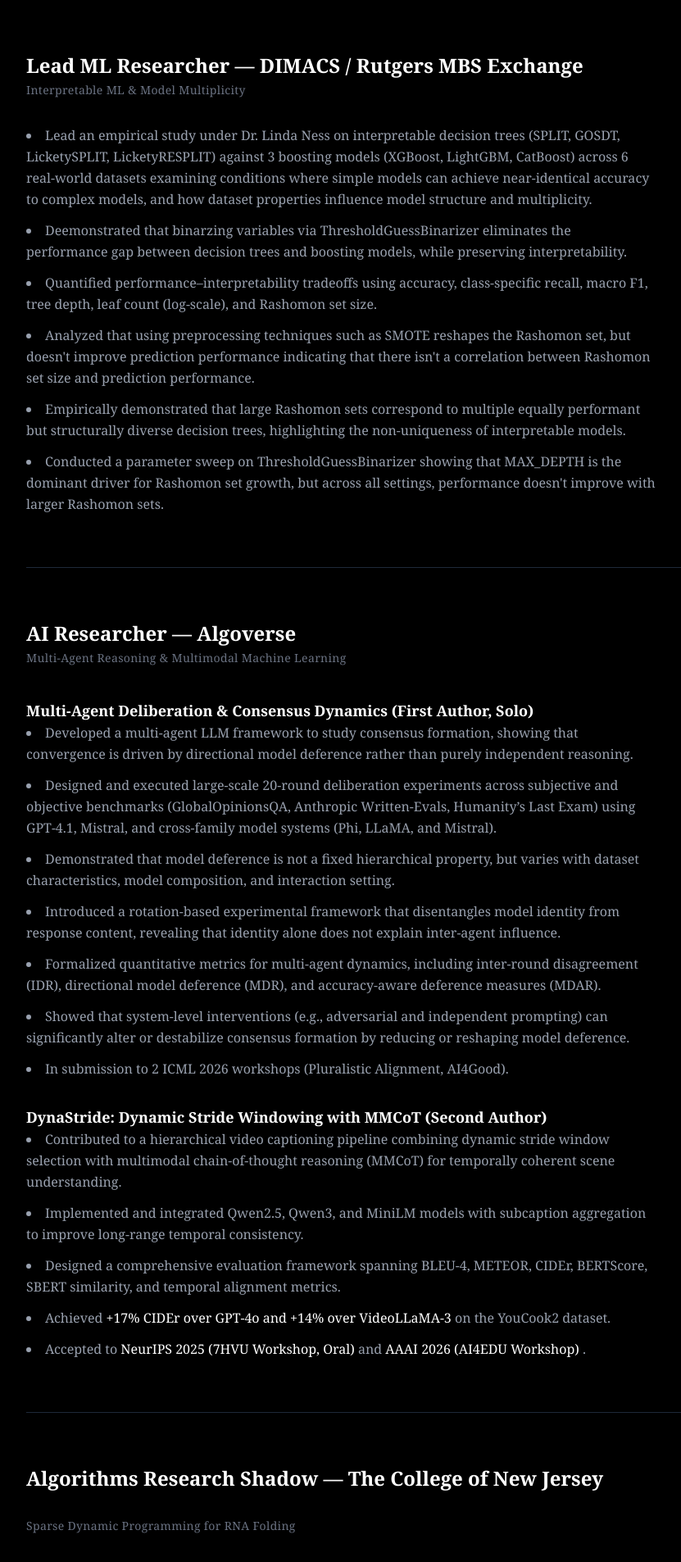
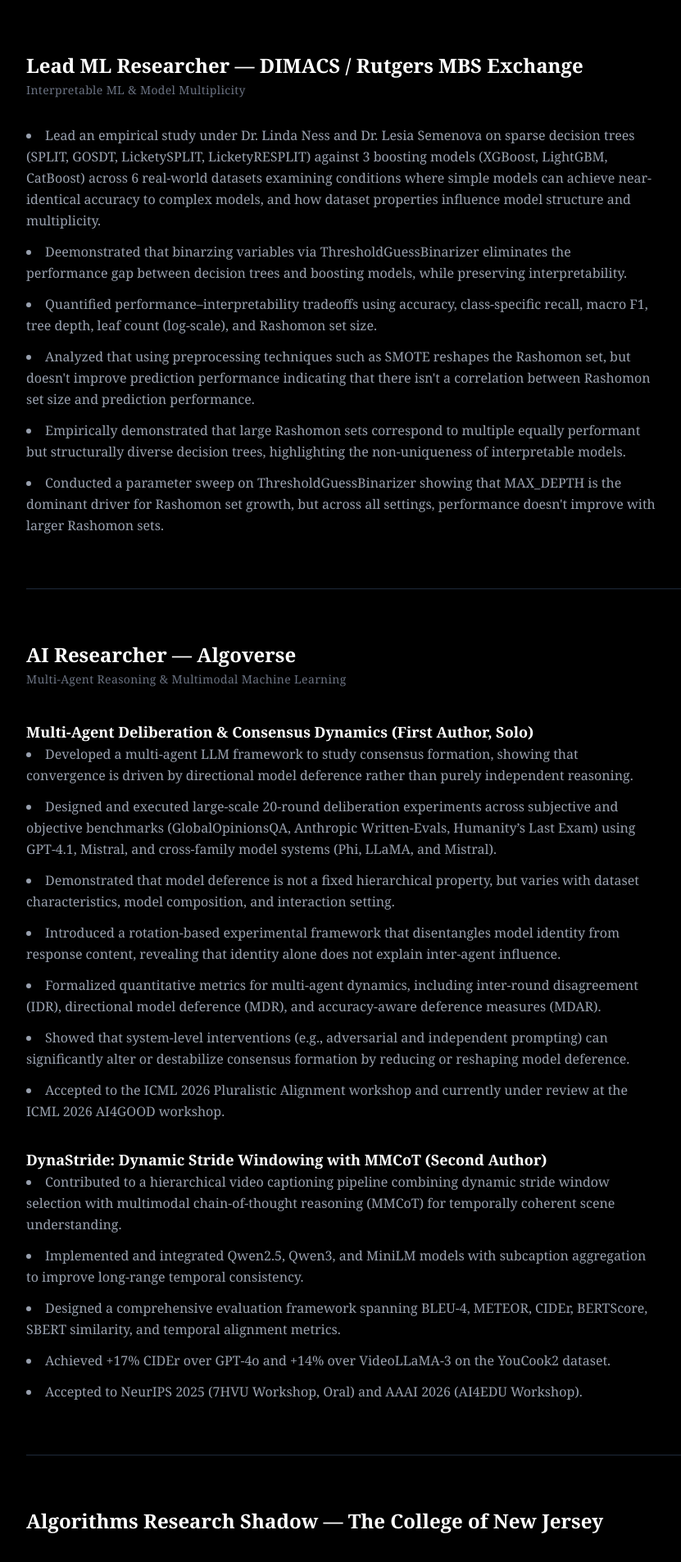
Before and after one commit to priyadp1/Website, a Next.js app in the folder prisha-portfolio/: page /research in a window 1280 px wide. Shown: the part 305-2211 px from the top of the page at 82% size, without its empty margins (184-1015 px from the left). Built offline with nearby package versions, Linux system fonts and the light colour scheme.

Commit message:
Updated Website

```diff
--- a/prisha-portfolio/src/app/page.tsx
+++ b/prisha-portfolio/src/app/page.tsx
@@ -58,7 +58,7 @@
           <div className="flex justify-between items-start">
             <div>
               <h3 className="text-xl font-medium text-white">
-                AI/ML Open Source Contributor (DeepChem)
+                Open Source Contributor (DeepChem)
               </h3>
               <p className="text-sm text-gray-400">
                 Google Summer of Code · DeepChem
--- a/prisha-portfolio/src/app/research/page.tsx
+++ b/prisha-portfolio/src/app/research/page.tsx
@@ -29,7 +29,7 @@
 
         <ul className="space-y-3 text-gray-400 list-disc list-inside leading-relaxed">
           <li>
-            Lead an empirical study under Dr. Linda Ness on interpretable decision trees (SPLIT, GOSDT, LicketySPLIT, LicketyRESPLIT)
+            Lead an empirical study under Dr. Linda Ness and Dr. Lesia Semenova on sparse decision trees (SPLIT, GOSDT, LicketySPLIT, LicketyRESPLIT)
             against 3 boosting models (XGBoost, LightGBM, CatBoost) across 6 real-world datasets examining
             conditions where simple models can achieve near-identical accuracy to complex models, and
             how dataset properties influence model structure and multiplicity.
@@ -106,7 +106,8 @@
       significantly alter or destabilize consensus formation by reducing or reshaping model deference.
     </li>
     <li>
-      In submission to 2 ICML 2026 workshops (Pluralistic Alignment, AI4Good).
+      Accepted to the ICML 2026 Pluralistic Alignment workshop and currently under review
+      at the ICML 2026 AI4GOOD workshop.
     </li>
   </ul>
 </div>
@@ -130,12 +131,10 @@
           BERTScore, SBERT similarity, and temporal alignment metrics.
         </li>
         <li>
-          Achieved <span className="text-white font-medium"> +17% CIDEr over GPT-4o
-            and +14% over VideoLLaMA-3 </span> on the YouCook2 dataset.
+          Achieved +17% CIDEr over GPT-4o and +14% over VideoLLaMA-3 on the YouCook2 dataset.
         </li>
         <li>
-          Accepted to <span className="text-white font-medium"> NeurIPS 2025 (7HVU Workshop, Oral) </span>
-          and <span className="text-white font-medium"> AAAI 2026 (AI4EDU Workshop) </span>.
+          Accepted to NeurIPS 2025 (7HVU Workshop, Oral) and AAAI 2026 (AI4EDU Workshop).
         </li>
       </ul>
     </div>
```
Also changed, not shown: 1 other file (tests, documents, lock files or other folders).
